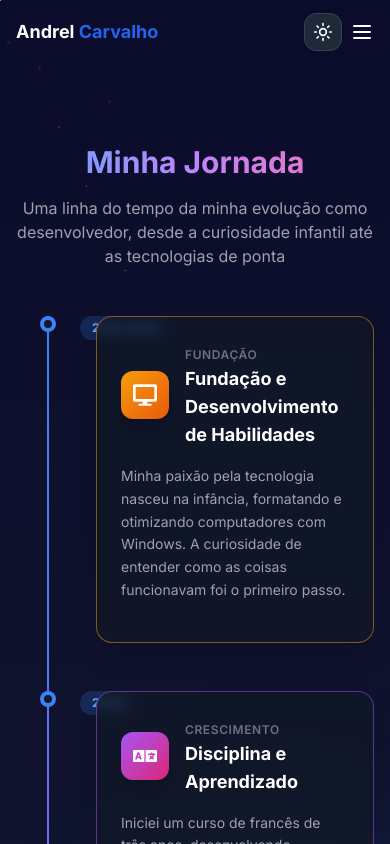
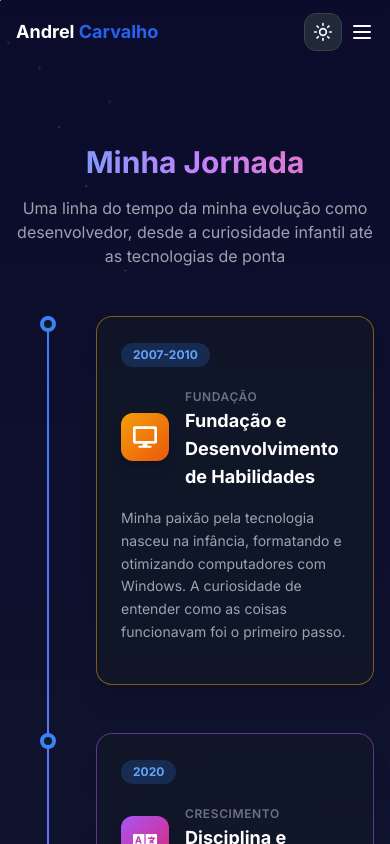
Before and after one commit to SpeedyxBR/andrel.dev, a Next.js app: page /jornada in a window 390 px wide. Shown: the top 844 px of the page. Built offline with nearby package versions, Linux system fonts and the light colour scheme.

Commit message:
fix: resolve mobile timeline year badge overlapping with content

```diff
--- a/src/components/pages/About.tsx
+++ b/src/components/pages/About.tsx
@@ -175,17 +175,6 @@
                   style={{ transform: "translateX(-50%)" }}
                 />
 
-                {/* Year Badge - Mobile */}
-                <div
-                  className={`absolute left-16 md:hidden px-3 py-1 rounded-full text-xs font-bold ${
-                    darkMode
-                      ? "bg-blue-500/20 text-blue-400"
-                      : "bg-blue-500/20 text-blue-600"
-                  }`}
-                >
-                  {item.year}
-                </div>
-
                 {/* Content Card */}
                 <motion.div
                   className={`ml-20 md:ml-0 md:w-5/12 ${
@@ -206,9 +195,9 @@
                       className={`absolute inset-0 rounded-2xl opacity-0 group-hover:opacity-100 transition-opacity duration-500 ${item.bgColor} blur-xl`}
                     />
 
-                    {/* Year Badge - Desktop */}
+                    {/* Year Badge */}
                     <div
-                      className={`hidden md:inline-block px-3 py-1 rounded-full text-xs font-bold mb-4 ${
+                      className={`inline-block px-3 py-1 rounded-full text-xs font-bold mb-4 ${
                         darkMode
                           ? "bg-blue-500/20 text-blue-400"
                           : "bg-blue-500/20 text-blue-600"
```
